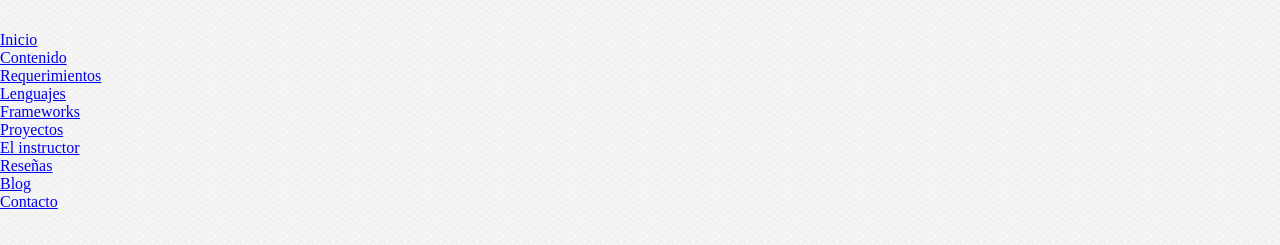
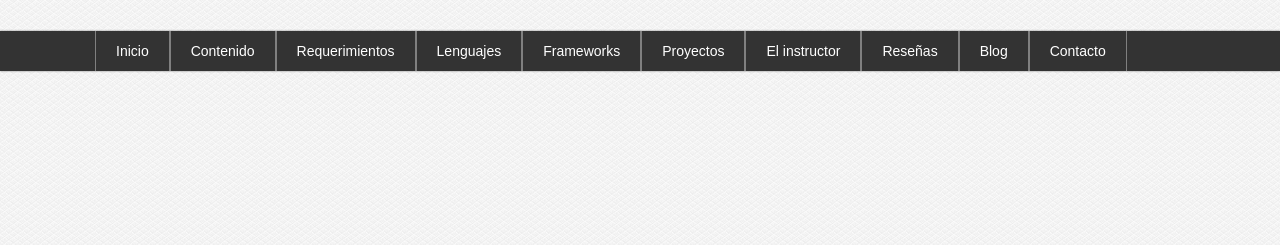
Before and after one commit to ignaciocervino/web-layout-cssMaster, a plain HTML site: page index.html in a window 1280 px wide. Shown: the part 219-464 px from the top of the page. Drawn offline with Linux system fonts and the light colour scheme.

Commit message:
menu css

```diff
--- a/css/style.css
+++ b/css/style.css
@@ -68,3 +68,39 @@ body{
 #header h1 a{
     color: #70b231;
 }
+
+/*BARRA DE NAVEGACION*/
+#nav{
+     width: 100%;
+     height: 40px;
+     background-color: #333;
+     color: white;
+     font-family: sans-serif, Arial, Helvetica, sans-serif;
+     font-size: 14px;
+     box-shadow: 0px 0px 2px gray;
+}
+
+#nav ul{
+    list-style: none;
+    text-decoration: none;
+    margin: 0px auto;
+    width: 1090px;
+}
+
+#nav > ul > li{/*Elemento hijo ul y elementos hijo li*/
+    line-height: 40px;
+    float: left;
+    border-right: 1px solid gray;
+}
+
+#nav > ul > li a{
+    display: block;
+    padding-left: 20px;
+    padding-right: 20px;
+    color: white;
+    text-decoration: none;
+}
+
+#nav >ul >li a:first-child{/*Primer elemento de la lista*/
+    border-left: 1px solid gray;
+}
```
